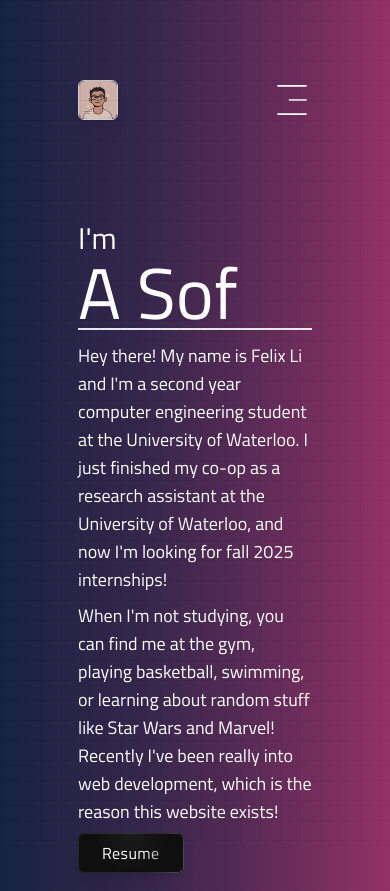
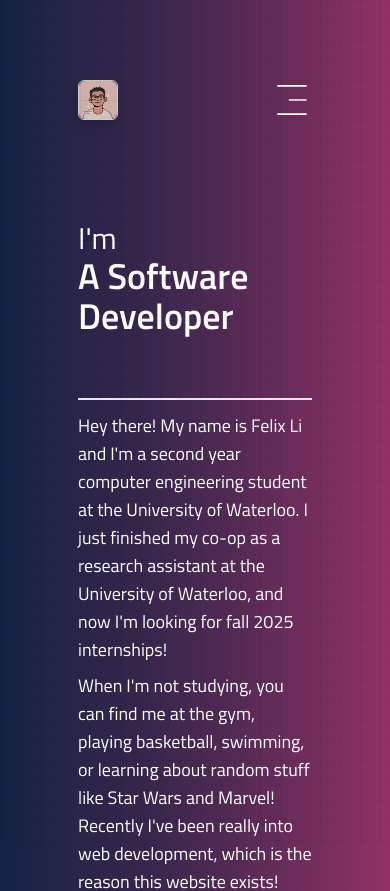
Before and after one commit to 04felixli/f3lixli.com, a Next.js app: page / in a window 390 px wide. Shown: the top 891 px of the page. Built offline with nearby package versions, Linux system fonts and the light colour scheme.

Commit message:
Typewriter effect responsive

```diff
--- a/app/components/About/Name.tsx
+++ b/app/components/About/Name.tsx
@@ -1,13 +1,15 @@
 "use client"
 import { AboutMe } from '@/app/Objects/AboutMeObjects'
 import React from 'react'
+import { useMediaQuery } from 'react-responsive'
 import { TypeAnimation } from 'react-type-animation'
 
 const Name = () => {
+    // const isMobile = useMediaQuery({ query: '(max-width: 320px)' });
     return (
         <div>
             <p className="text-3xl mt-5">I'm</p>
-            <p className="text-7xl border-b-2 w-full">
+            <p className="text-4xl max-[265px]:hidden min-[489px]:text-5xl min-[490px]:max-[589px]:text-6xl min-[589px]:text-7xl border-b-2 w-full max-[1124px]:h-36 font-semibold">
                 <TypeAnimation
                     sequence={[
                         1000,
@@ -16,7 +18,21 @@ const Name = () => {
                         1000, // wait 1s before replacing "Mice" with "Hamsters"
                         "A Software Developer",
                         1000,
-                        "A Full-Stack Developer",
+                    ]}
+                    wrapper="span"
+                    speed={50}
+                    style={{ display: 'inline-block' }}
+                    repeat={Infinity}
+                />
+            </p>
+            <p className="text-4xl min-[265px]:hidden font-semibold border-b-2 w-full">
+                <TypeAnimation
+                    sequence={[
+                        1000,
+                        // Same substring at the start will only be typed out once, initially
+                        'Felix Li',
+                        1000, // wait 1s before replacing "Mice" with "Hamsters"
+                        "",
                         1000,
                     ]}
                     wrapper="span"
@@ -26,7 +42,6 @@ const Name = () => {
                 />
             </p>
         </div>
-
     )
 }
 
```
